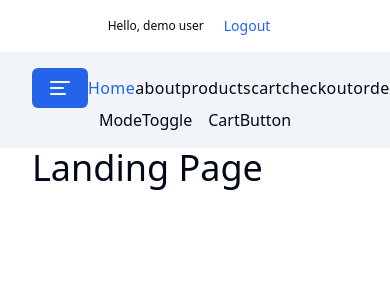
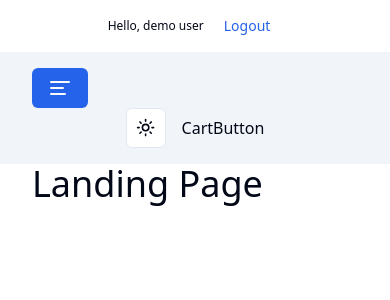
Before and after one commit to aniktoris/hygge-store-app, a React (Vite) app: page / in a window 390 px wide. Shown: the top 300 px of the page. Built offline with nearby package versions, Linux system fonts and the light colour scheme.

Commit message:
Implement theme toggle functionality with sun and moon icons

```diff
--- a/src/components/ModeToggle.tsx
+++ b/src/components/ModeToggle.tsx
@@ -1,7 +1,29 @@
-import React from 'react'
+import { Moon, Sun } from "lucide-react";
+import { useAppDispatch } from "@/hooks";
+import { Button} from "./ui/button";
+import { DropdownMenu, DropdownMenuContent, DropdownMenuItem, DropdownMenuTrigger } from "./ui/dropdown-menu";
+import { setTheme } from "@/features/theme/themeSlice";
 
 export const ModeToggle = () => {
+  const dispatch = useAppDispatch();
+
   return (
-    <div>ModeToggle</div>
+    <DropdownMenu>
+      <DropdownMenuTrigger asChild>
+        <Button size='icon' variant='outline'>
+        <Sun className="h-[1.2rem] w-[1.2rem] rotate-0 scale-100 transition-all dark:rotate-90 dark:scale-0"/>
+        <Moon className="absolute h-[1.2rem] w-[1.2rem rotate-90 scale-0 transition-all dark:rotate-0 dark:scale-100"/>
+        <span className="sr-only">Toggle theme</span>
+        </Button>
+      </DropdownMenuTrigger>
+      <DropdownMenuContent align="end">
+        <DropdownMenuItem onClick={() => dispatch(setTheme('light'))}>
+          Light</DropdownMenuItem>
+        <DropdownMenuItem onClick={() => dispatch(setTheme('dark'))}>
+          Dark</DropdownMenuItem>
+        <DropdownMenuItem onClick={() => dispatch(setTheme('system'))}>
+          System</DropdownMenuItem>
+      </DropdownMenuContent>
+    </DropdownMenu>
   )
 }
--- a/src/components/NavLinks.tsx
+++ b/src/components/NavLinks.tsx
@@ -3,7 +3,7 @@ import { NavLink } from "react-router-dom";
 
 export const NavLinks = () => {
   return (
-    <div className='lg:flex justify-center items-center gap-x-4'>
+    <div className='hidden lg:flex justify-center items-center gap-x-4'>
       {links.map((link) => {
         return (
         <NavLink
```
